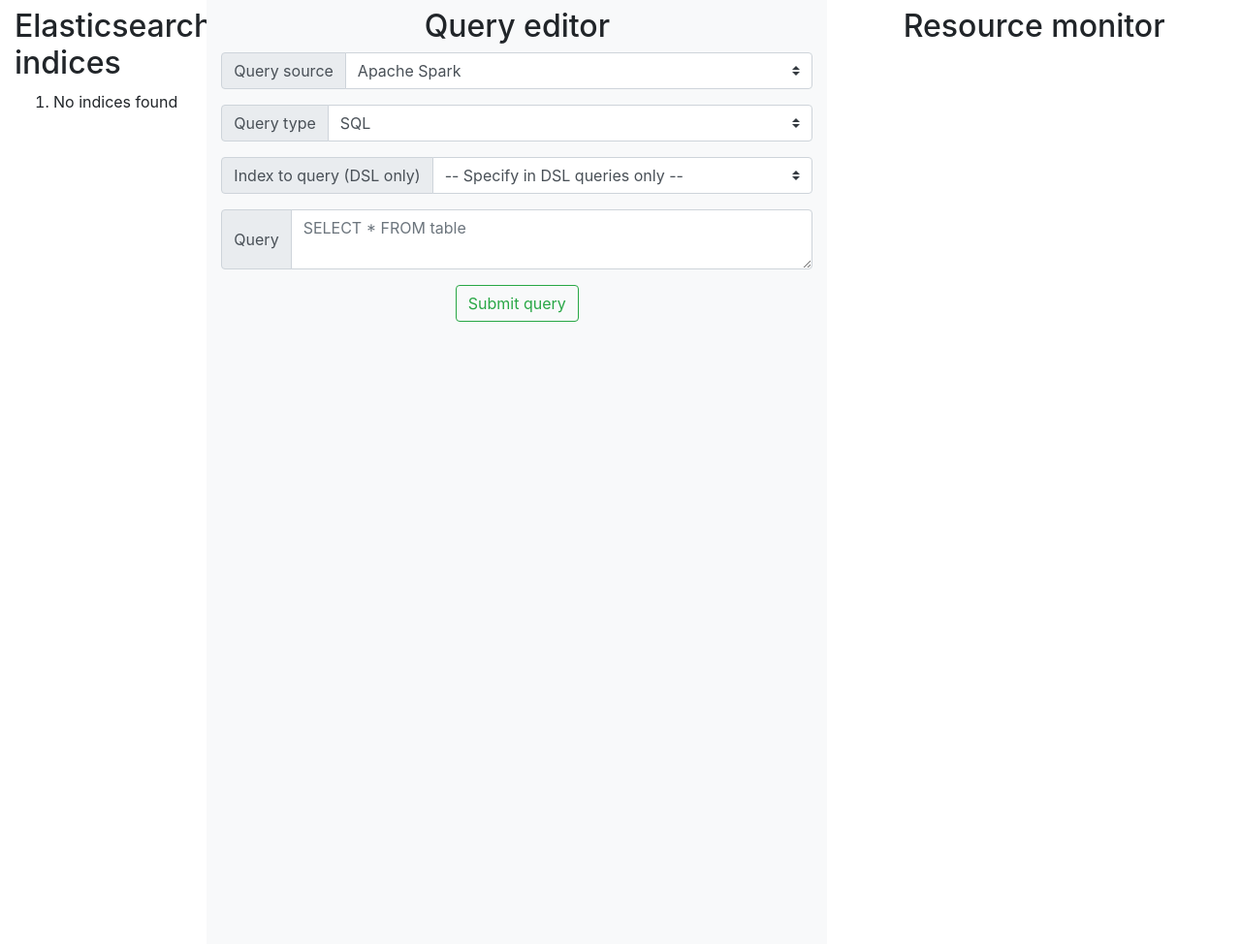
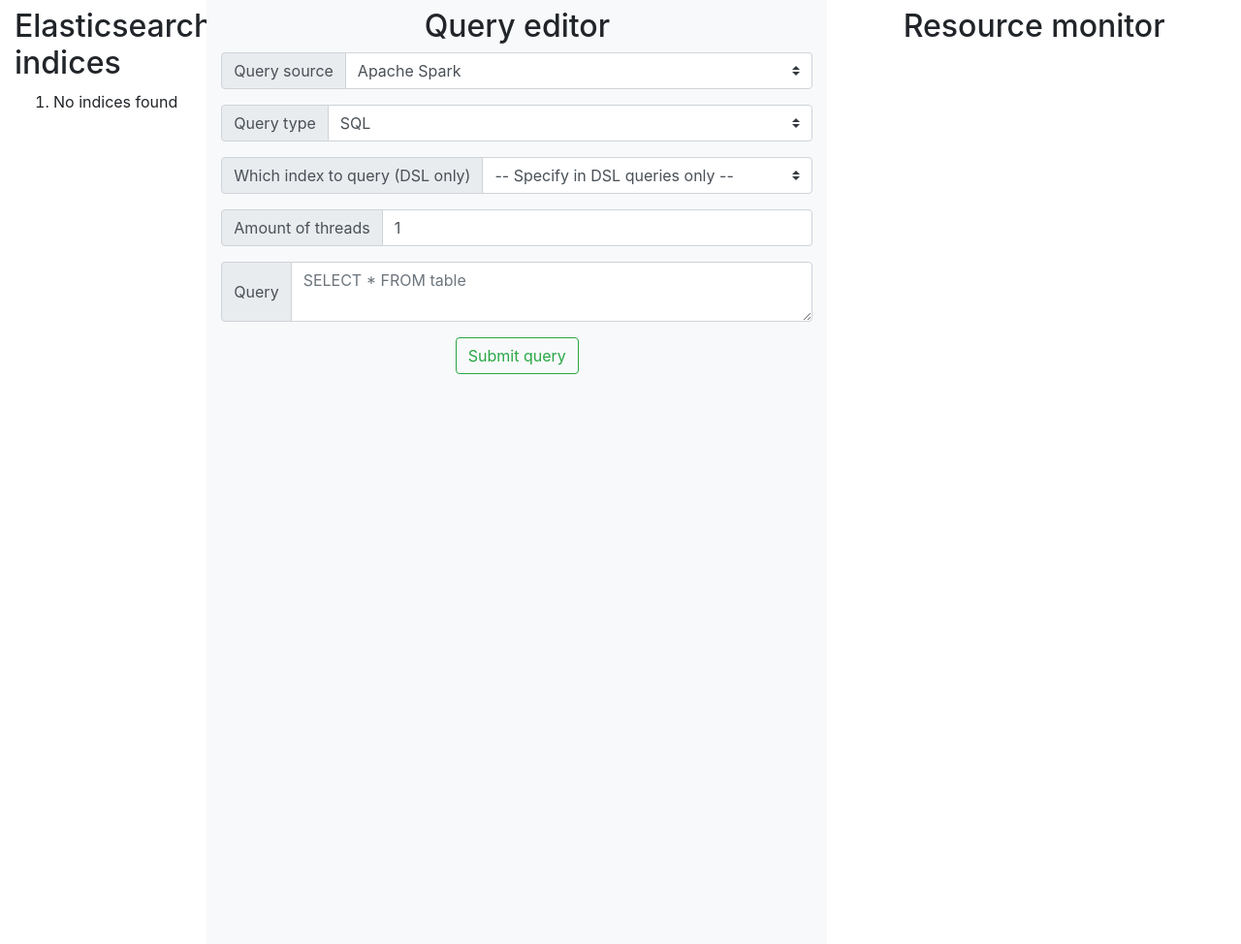
Before and after one commit to MeurillonGuillaume/Project-IV-Demo, a Flask app: template templates/home.html in a window 1280 px wide. Shown: the part 56-1030 px from the top of the page at 97% size. Run offline with Flask 2, Linux system fonts and the light colour scheme; the template is opened without the code that fills it, so the values that code supplies are empty; parts of the project's set-up code (start-up, migrations or seed data) failed here and were passed over; some libraries are stand-ins or nearby versions.

Commit message:
Basic querying of all query types

```diff
--- a/app.py
+++ b/app.py
@@ -6,6 +6,7 @@ from passlib.hash import bcrypt
 from libs.spark import Spark
 from libs.elastic import Elastic
 from libs.timer import Timer
+from libs.threader import Threader
 
 PREV_RESPONSE = ''
 PREV_RESPONSETIME = 0
@@ -30,6 +31,10 @@ elastic = Elastic(secrets['elastic']['server'], secrets['elastic']['port'])
 # Create timer
 timer = Timer()
 
+# Create threader
+threader = Threader()
+
+# Load index data to Spark
 for idx in elastic.get_user_indices():
     logging.info(f'Loading index {idx} into Spark')
     spark.load_index(idx)
@@ -119,17 +124,41 @@ def logout():
 def query():
     global PREV_RESPONSE, PREV_RESPONSETIME, PREV_QUERY
     if is_user_loggedin():
-        if 'query' in request.form and 'querytype' in request.form and 'querysource' in request.form:
+        if 'query' in request.form and 'querytype' in request.form and 'querysource' in request.form and 'threads' in request.form:
+            threads = int(request.form['threads'])
+            running_threads = len(threader.check_threads()) + 1
             PREV_QUERY = request.form['query']
             try:
                 timer.start()
                 if request.form['querytype'] == 'sql':
                     if request.form['querysource'] == 'elastic':
-                        PREV_RESPONSE = elastic.query_sql(request.form['query'])
+                        if threads == 1:
+                            PREV_RESPONSE = elastic.query_sql(request.form['query'])
+                        elif threads > 1:
+                            threader.launch_threads(elastic.query_sql, threads, (request.form['query'],))
+                            while len(threader.check_threads()) > running_threads:
+                                # waste cycles
+                                ...
+                            PREV_RESPONSE = json.dumps({"status": "All threads have finished successfully"}, indent=4)
                     elif request.form['querysource'] == 'spark':
-                        PREV_RESPONSE = spark.query_spark_sql(request.form['query'])
+                        if threads == 1:
+                            PREV_RESPONSE = spark.query_spark_sql(request.form['query'])
+                        elif threads > 1:
+                            threader.launch_threads(spark.query_spark_sql_fast, threads, (request.form['query'],))
+                            while len(threader.check_threads()) > running_threads:
+                                # waste cycles
+                                ...
+                            PREV_RESPONSE = json.dumps({"status": "All threads have finished successfully"}, indent=4)
                 elif request.form['querytype'] == 'dsl' and request.form['querysource'] == 'elastic':
-                    PREV_RESPONSE = elastic.query_dsl(request.form['query'], request.form['index'])
+                    if threads == 1:
+                        PREV_RESPONSE = elastic.query_dsl(request.form['query'], request.form['index'])
+                    elif threads > 1:
+                        threader.launch_threads(elastic.query_dsl, threads,
+                                                (request.form['query'], request.form['index']))
+                        while len(threader.check_threads()) > running_threads:
+                            # waste cycles
+                            ...
+                        PREV_RESPONSE = json.dumps({"status": "All threads have finished successfully"}, indent=4)
                 PREV_RESPONSETIME = timer.stop()
             except Exception as e:
                 logging.error(f'Error querying: {e}')
--- a/libs/spark.py
+++ b/libs/spark.py
@@ -30,6 +30,12 @@ class Spark:
         """
         response_rdd = self.__sqlcontext.sql(query)
         return json.dumps(response_rdd.toPandas().to_dict(orient='records'), indent=4)
+
+    def query_spark_sql_fast(self, query):
+        """
+        Same as the normal query function, without any conversions
+        """
+        return self.__sqlcontext.sql(query)
 
     def load_index(self, indexname):
         """
--- a/templates/home.html
+++ b/templates/home.html
@@ -39,7 +39,7 @@
 
             <div class="input-group mb-3">
                 <div class="input-group-prepend">
-                    <label class="input-group-text" for="queryindex">Index to query (DSL only)</label>
+                    <label class="input-group-text" for="queryindex">Which index to query (DSL only)</label>
                 </div>
                 <select class="custom-select" id="queryindex" name="index">
                     <option value="-">-- Specify in DSL queries only --</option>
@@ -47,6 +47,13 @@
                         <option value="{{ index }}">{{ index }}</option>
                     {% endfor %}
                 </select>
+            </div>
+
+            <div class="input-group mb-3">
+                <div class="input-group-prepend">
+                    <span class="input-group-text">Amount of threads</span>
+                </div>
+                <input type="number" class="form-control" value="1" min="1" max="4000" name="threads" required/>
             </div>
 
             <div class="input-group mb-3">
```
Also changed, not shown: libs/threader.py (added, +14 -0 lines).
